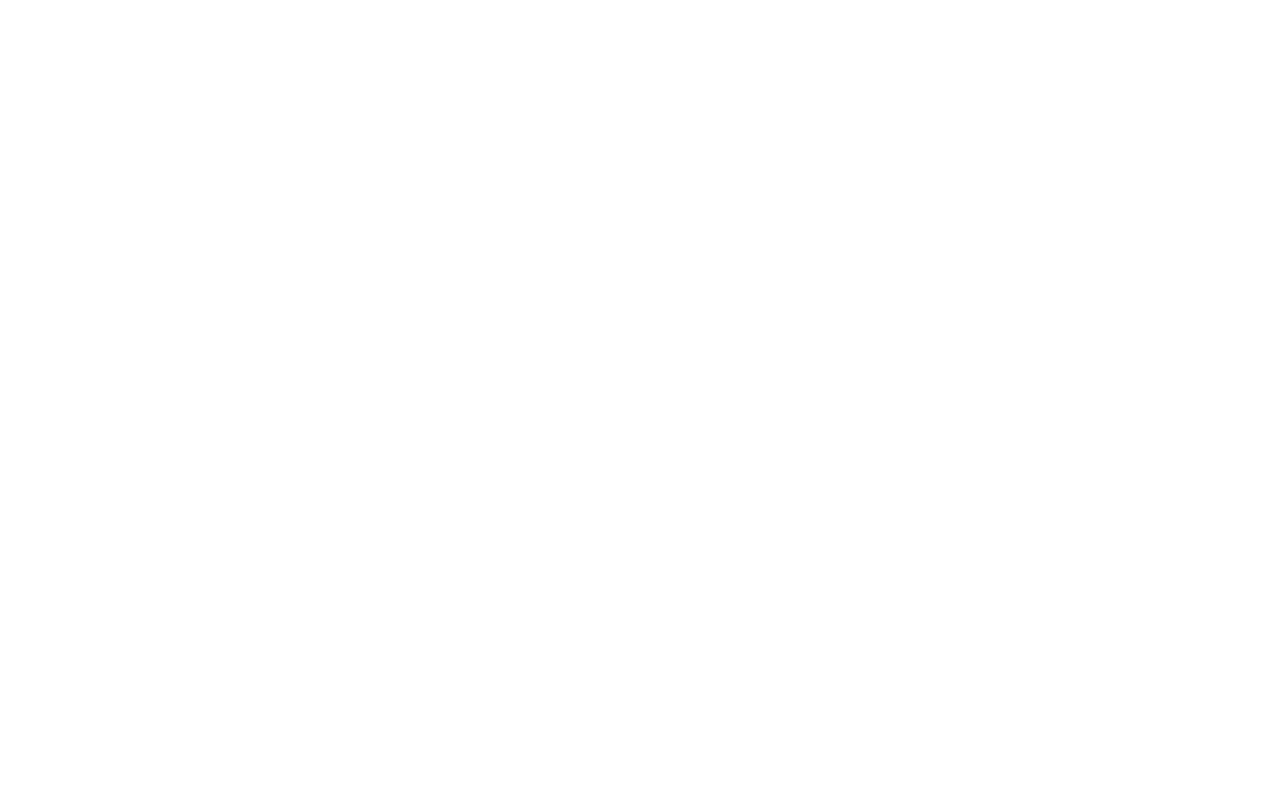
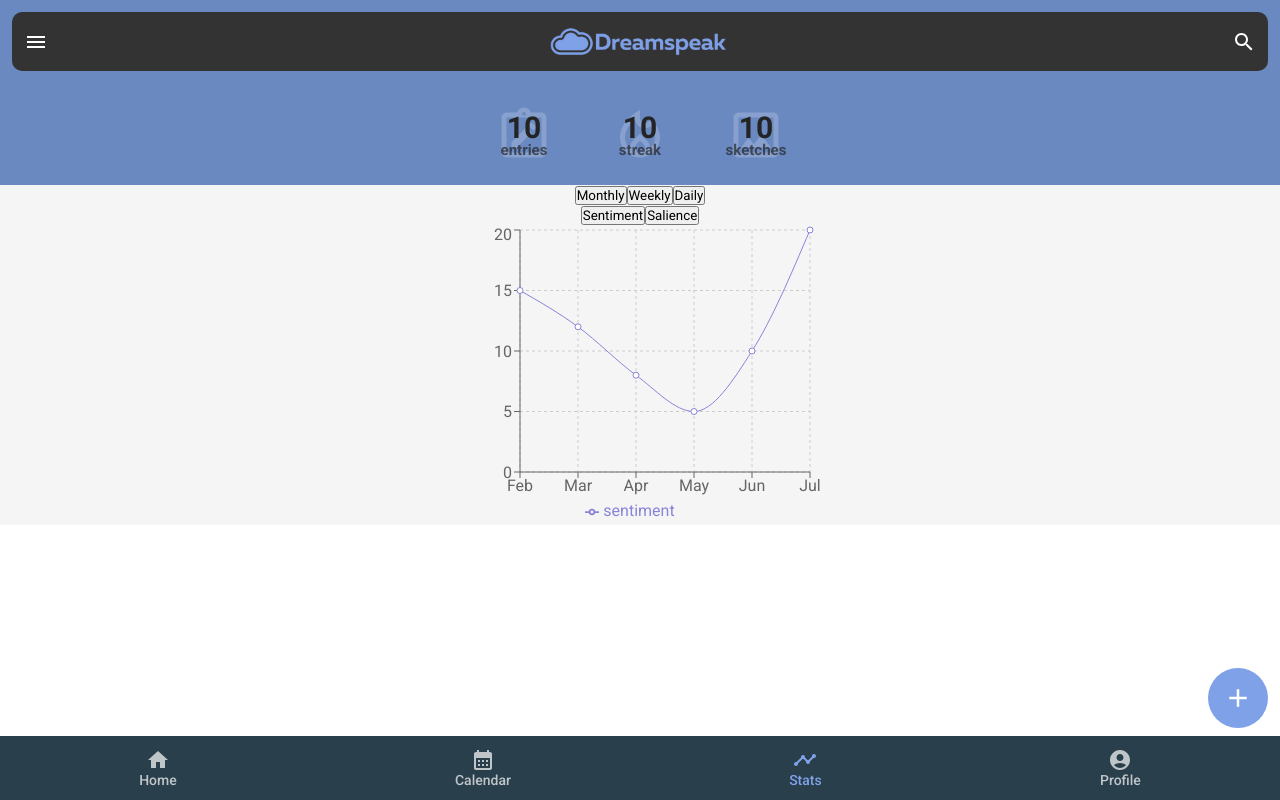
Before and after one commit to JacobLopez1/DreamSpeakApp, a React (Create React App) app: page /stats in a window 1280 px wide. Before the commit this address had no page. Built offline with nearby package versions, Linux system fonts and the light colour scheme; the HTML template or start-up script is replaced by a standard one.

Commit message:
Color Scheme Fix & Start Stats Page

```diff
--- a/package.json
+++ b/package.json
@@ -16,6 +16,7 @@
     "react-router-dom": "^6.8.1",
     "react-scripts": "5.0.1",
     "react-scroll-calendar": "^1.0.0",
+    "recharts": "^2.4.3",
     "web-vitals": "^2.1.4"
   },
   "scripts": {
--- a/src/App.js
+++ b/src/App.js
@@ -3,8 +3,8 @@
 
 import HomePage from './pages/HomePage';
 import Calendar from './pages/Calendar';
-import Guides from './pages/Guides';
 import Profile from './pages/Profile';
+import Stats from './pages/Stats';
 
 function App() {
   return (
@@ -14,7 +14,7 @@
           <Route exact path="/" element={<HomePage active="home"/>} />
           <Route path="/home" element={<HomePage active="home"/>} />
           <Route path="/calendar" element={<Calendar active="calendar"/>} />
-          <Route path="/guides" element={<Guides active="guides"/>} />
+          <Route path="/stats" element={<Stats active="stats"/>} />
           <Route path="/profile" element={<Profile active="profile"/>} />
         </Routes>
       </div>
--- /dev/null
+++ b/src/components/GraphSection.css
@@ -0,0 +1,9 @@
+.graph-section {
+    display: flex;
+    flex-direction: column;
+    align-items: center;
+    justify-content: center;
+    width: 100%;
+    height: 100%;
+    background-color: #f5f5f5;
+}
--- /dev/null
+++ b/src/components/GraphSection.jsx
@@ -0,0 +1,75 @@
+import React, { useState } from "react";
+import {
+  LineChart,
+  Line,
+  XAxis,
+  YAxis,
+  CartesianGrid,
+  Tooltip,
+  Legend,
+} from "recharts";
+import "./GraphSection.css";
+
+const GraphSection = () => {
+  const [data, setData] = useState([
+    { name: "Jan", sentiment: 10, salience: 20 },
+    { name: "Feb", sentiment: 15, salience: 10 },
+    { name: "Mar", sentiment: 12, salience: 22 },
+    { name: "Apr", sentiment: 8, salience: 17 },
+    { name: "May", sentiment: 5, salience: 30 },
+    { name: "Jun", sentiment: 10, salience: 15 },
+    { name: "Jul", sentiment: 20, salience: 18 },
+  ]);
+
+  const [mode, setMode] = useState("monthly");
+  const [display, setDisplay] = useState("sentiment");
+
+  const handleModeChange = (newMode) => {
+    setMode(newMode);
+  };
+
+  const handleDisplayChange = (newDisplay) => {
+    setDisplay(newDisplay);
+  };
+
+  const chartData = data.slice(-6); // only show last 6 data points
+  return (
+    <div className="graph-section">
+      <div className="graph-time_buttons">
+        <button onClick={() => handleModeChange("monthly")}>Monthly</button>
+        <button onClick={() => handleModeChange("weekly")}>Weekly</button>
+        <button onClick={() => handleModeChange("daily")}>Daily</button>
+      </div>
+
+      <div className="graph-stat_buttons">
+        <button onClick={() => handleDisplayChange("sentiment")}>
+          Sentiment
+        </button>
+        <button onClick={() => handleDisplayChange("salience")}>
+          Salience
+        </button>
+      </div>
+
+      <LineChart
+        width={400}
+        height={300}
+        data={chartData}
+        margin={{
+          top: 5,
+          right: 30,
+          left: 20,
+          bottom: 5,
+        }}
+      >
+        <CartesianGrid strokeDasharray="3 3" />
+        <XAxis dataKey="name" />
+        <YAxis />
+        <Tooltip />
+        <Legend />
+        <Line type="monotone" dataKey={display} stroke="#8884d8" />
+      </LineChart>
+    </div>
+  );
+};
+
+export default GraphSection;
--- a/src/components/Navigation.jsx
+++ b/src/components/Navigation.jsx
@@ -1,7 +1,7 @@
 import React from 'react';
 import HomeIcon from '@mui/icons-material/Home';
 import CalendarMonthIcon from '@mui/icons-material/CalendarMonth';
-import SchoolIcon from '@mui/icons-material/School';
+import TimelineIcon from '@mui/icons-material/Timeline';
 import AccountCircleIcon from '@mui/icons-material/AccountCircle';
 import './Navigation.css';
 import { Link } from 'react-router-dom';
@@ -11,7 +11,7 @@
         <nav className='navigation-bar'>
             <Link to="/home" className={`nav-link ${selected.selected.active === "home" ? "selected" : ""}`}><HomeIcon />Home</Link >
             <Link to="/calendar" className={`nav-link ${selected.selected.active === "calendar" ? "selected" : ""}`}><CalendarMonthIcon />Calendar</Link >
-            <Link to="/guides" className={`nav-link ${selected.selected.active === "guides" ? "selected" : ""}`}><SchoolIcon />Guides</Link >
+            <Link to="/stats" className={`nav-link ${selected.selected.active === "stats" ? "selected" : ""}`}><TimelineIcon />Stats</Link >
             <Link to="/profile" className={`nav-link ${selected.selected.active === "profile" ? "selected" : ""}`}><AccountCircleIcon />Profile</Link >
         </nav>
     );
--- a/src/index.css
+++ b/src/index.css
@@ -11,6 +11,7 @@
 body {
   min-width: 100%;
   min-height: 100%;
+  overflow-x: hidden;
 }
 
 /* Mobile Styles */
--- a/src/pages/Guides.jsx
+++ /dev/null
@@ -1,23 +0,0 @@
-import React from 'react';
-import AddToJournalButton from '../components/AddToJournalButton';
-import Navigation from '../components/Navigation';
-import SearchBar from '../components/SearchBar';
-
-const Guides = (active) => {
-    return (
-        <div>
-            <div className="upper" style={{position: "fixed", height: "85px", zIndex: "999", backgroundColor: "transparent"}}>
-                <SearchBar />
-            </div>
-
-            <div className="header">
-
-            </div>
-
-            <Navigation selected={active}/>
-            <AddToJournalButton />
-        </div>
-    );
-}
-
-export default Guides;
--- a/src/pages/HomePage.css
+++ b/src/pages/HomePage.css
@@ -2,7 +2,7 @@
     width: 100%;
     padding: 12px;
     color: #fff;
-    background-color: #3C4E8C;
+    background-color: #6A89C1;
 }
 
 .welcome {
@@ -34,7 +34,7 @@
 }
 
 .icon-circle > .MuiSvgIcon-root {
-    color: #7FA1E8;
+    color: #FFFFFF;
     height: 40px;
     width: 40px;
     padding: 0;
@@ -98,3 +98,21 @@
     line-height: 1.5;
     opacity: 80%;
 }
+
+.entry-ratings {
+    position: absolute;
+    top: 0;
+    right: 0;
+    color: #7FA1E8;
+    font-weight: bold;
+    display: flex;
+}
+
+.rating {
+    display: flex;
+    flex-direction: column;
+    justify-content: center;
+    align-items: center;
+    padding: 4px;
+    font-size: 14px;
+}
--- /dev/null
+++ b/src/pages/Stats.css
@@ -0,0 +1,48 @@
+.stats {
+    background-color: #6A89C1;
+}
+
+.badges {
+    width: 100%;
+    display: flex;
+    justify-content: center;
+}
+
+.badges > .badge {
+    margin: 0 8px;
+}
+
+.badge {
+    display: flex;
+    flex-direction: column;
+    justify-content: center;
+    align-items: center;
+    width: 100px;
+    height: 100px;
+    color: #fff;
+    font-size: 20px;
+    font-weight: bold;
+    padding: 12px;
+}
+
+.badge > .MuiSvgIcon-root {
+    position: absolute;
+    height: 60px;
+    width: 60px;
+    opacity: 20%;
+}
+
+.badge-num {
+    font-size: 30px;
+    font-weight: bold;
+    color: #242424;
+    z-index: 999;
+    line-height: 1;
+}
+
+.badge-title {
+    font-size: 15px;
+    opacity: 70%;
+    line-height: 1;
+    color: #242424;
+}
--- /dev/null
+++ b/src/pages/Stats.jsx
@@ -0,0 +1,32 @@
+import React from 'react';
+import AddToJournalButton from '../components/AddToJournalButton';
+import GraphSection from '../components/GraphSection';
+import Navigation from '../components/Navigation';
+import SearchBar from '../components/SearchBar';
+import './Stats.css'
+import NoteAltOutlinedIcon from '@mui/icons-material/NoteAltOutlined';
+import LocalFireDepartmentOutlinedIcon from '@mui/icons-material/LocalFireDepartmentOutlined';
+import ImageOutlinedIcon from '@mui/icons-material/ImageOutlined';
+
+const Stats = (active) => {
+    return (
+        <div className='stats'>
+            <div className="upper" style={{height: "85px", zIndex: "999", backgroundColor: "transparent", top: "0"}}>
+                <SearchBar />
+            </div>
+
+            <div className="badges">
+                <div className="badge"><NoteAltOutlinedIcon /><span className="badge-num">10</span><span className="badge-title">entries</span></div>
+                <div className="badge"><LocalFireDepartmentOutlinedIcon /><span className="badge-num">10</span><span className="badge-title">streak</span></div>
+                <div className="badge"><ImageOutlinedIcon /><span className="badge-num">10</span><span className="badge-title">sketches</span></div>
+            </div>
+
+            <GraphSection />
+
+            <Navigation selected={active}/>
+            <AddToJournalButton />
+        </div>
+    );
+}
+
+export default Stats;
```
Also changed, not shown: src/pages/HomePage.jsx (+52 -7 lines), src/pages/Guides.css (deleted), 1 other file (tests, documents, lock files or other folders).
